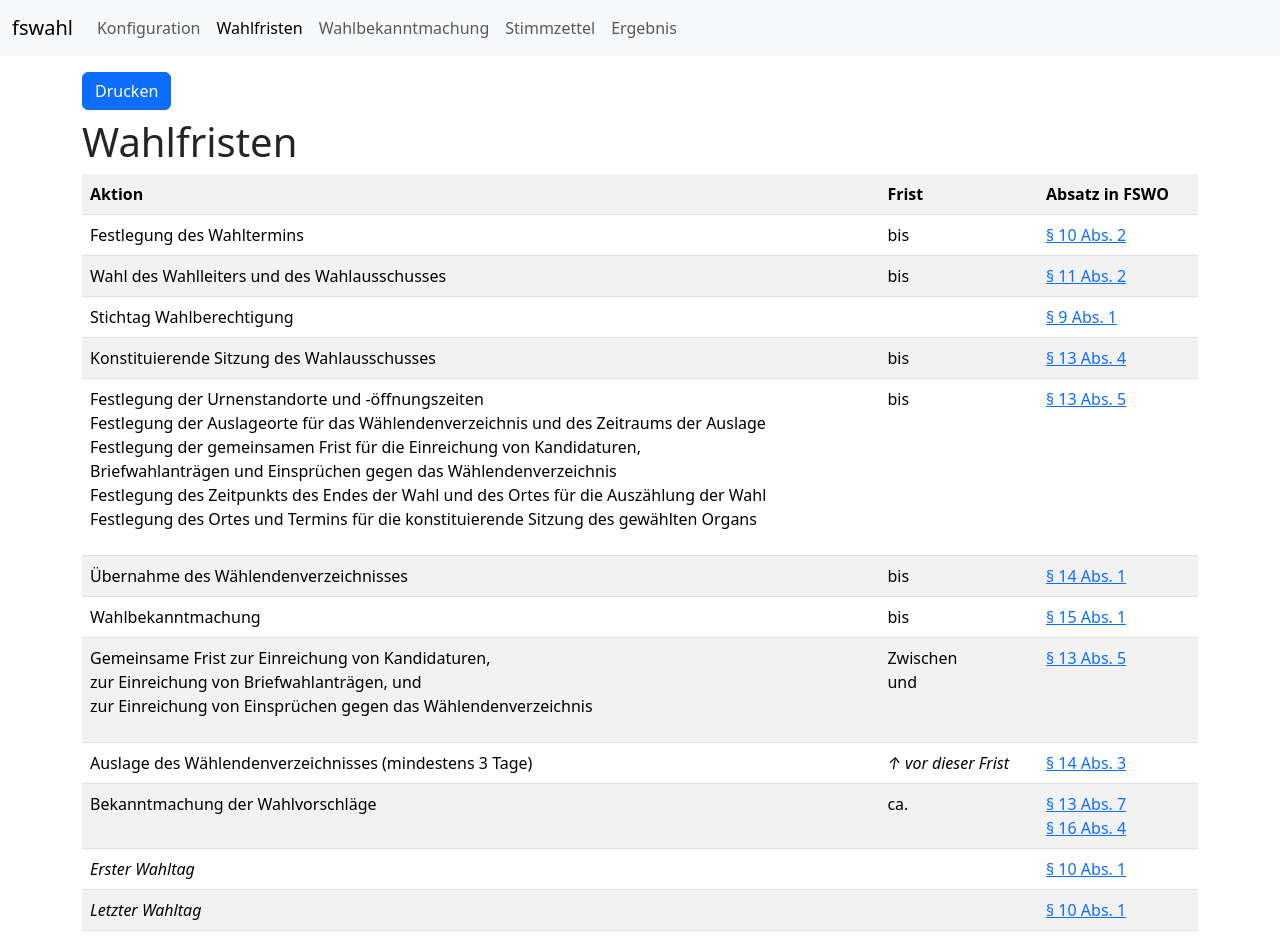
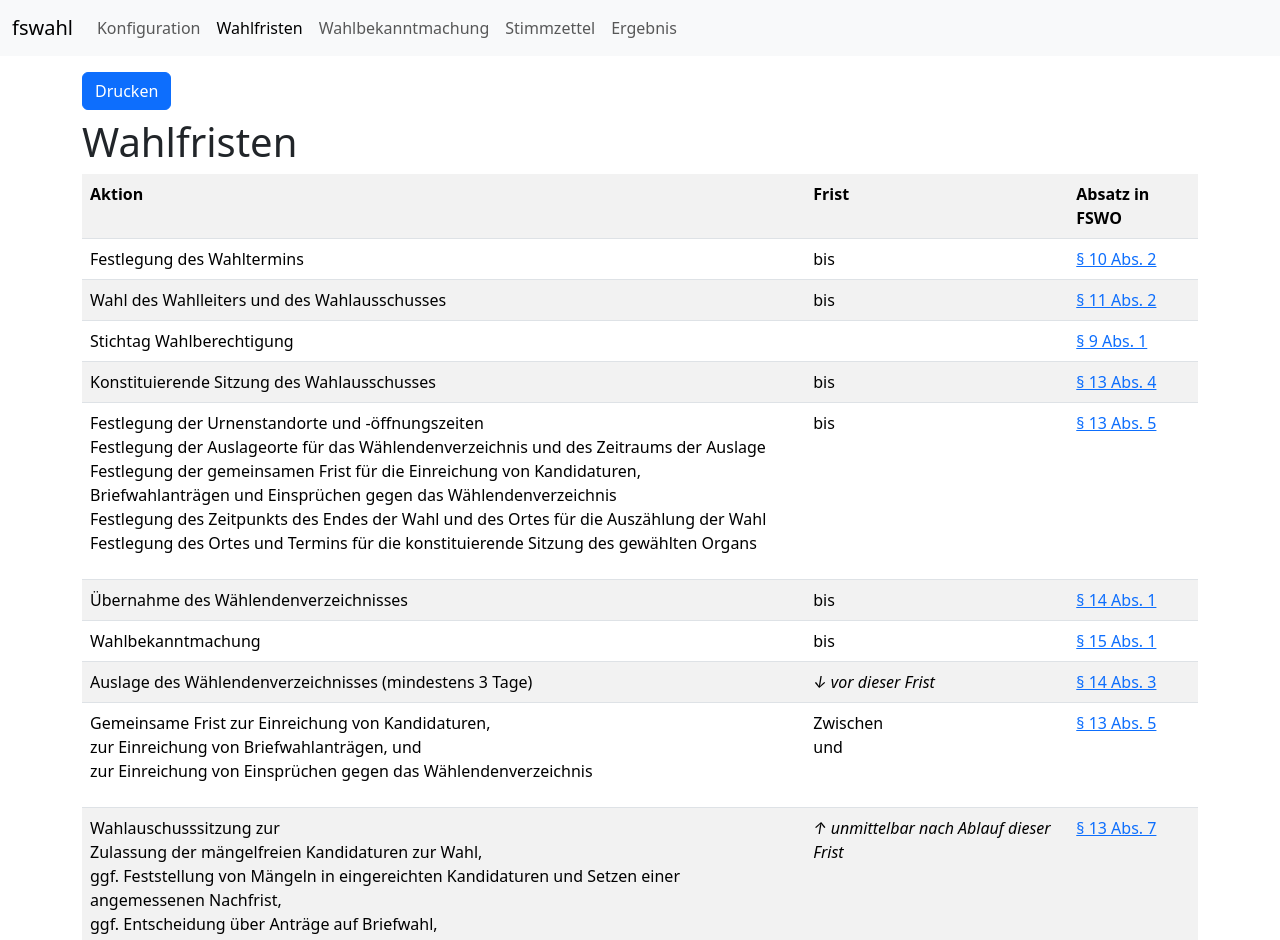
Before and after one commit to FK-Bonn/fswahl, a Nuxt app: page /fristen in a window 1280 px wide. Shown: the top 940 px of the page. Built offline with nearby package versions, Linux system fonts and the light colour scheme.

Commit message:
Add committee meeting to deadlines table

```diff
--- a/components/DeadlinesTable.vue
+++ b/components/DeadlinesTable.vue
@@ -61,6 +61,11 @@ const calculatedElectionProperties = computed(() => new PropertyCalculator(elect
       <td><a href="https://sp.uni-bonn.de/dokumente/idx/Ordnungen/FSWO.html#%C2%A715">§ 15 Abs. 1</a></td>
     </tr>
     <tr>
+      <td class="wb">Auslage des Wählendenverzeichnisses (mindestens 3 Tage)</td>
+      <td><i>↓ vor dieser Frist</i></td>
+      <td><a href="https://sp.uni-bonn.de/dokumente/idx/Ordnungen/FSWO.html#%C2%A714">§ 14 Abs. 3</a></td>
+    </tr>
+    <tr>
       <td class="wb">
         <ul class="list-unstyled">
           <li>Gemeinsame Frist zur Einreichung von Kandidaturen,</li>
@@ -76,9 +81,16 @@ const calculatedElectionProperties = computed(() => new PropertyCalculator(elect
       <td><a href="https://sp.uni-bonn.de/dokumente/idx/Ordnungen/FSWO.html#%C2%A713">§ 13 Abs. 5</a></td>
     </tr>
     <tr>
-      <td class="wb">Auslage des Wählendenverzeichnisses (mindestens 3 Tage)</td>
-      <td><i>↑ vor dieser Frist</i></td>
-      <td><a href="https://sp.uni-bonn.de/dokumente/idx/Ordnungen/FSWO.html#%C2%A714">§ 14 Abs. 3</a></td>
+      <td class="wb">Wahlauschusssitzung zur
+        <ul class="list-unstyled">
+          <li>Zulassung der mängelfreien Kandidaturen zur Wahl,</li>
+          <li>ggf. Feststellung von Mängeln in eingereichten Kandidaturen und Setzen einer angemessenen Nachfrist,</li>
+          <li>ggf. Entscheidung über Anträge auf Briefwahl,</li>
+          <li>ggf. Entscheidung über Einsprüche gegen das Wählendenverzeichnis.</li>
+        </ul>
+      </td>
+      <td><i>↑ unmittelbar nach Ablauf dieser Frist</i></td>
+      <td><a href="https://sp.uni-bonn.de/dokumente/idx/Ordnungen/FSWO.html#%C2%A713">§ 13 Abs. 7</a></td>
     </tr>
 
     <tr>
```
